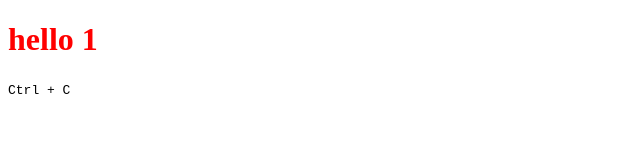
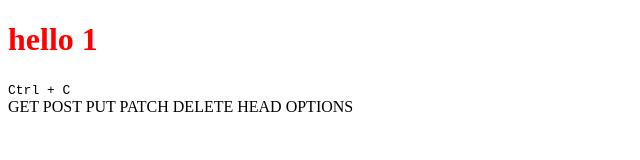
Before and after one commit to IslamanaChengzi/Start, a plain HTML site: page demo02node_server/static/index.html in a window 1280 px wide. Shown: the whole page, without its empty margins (0-640 px from the left). Drawn offline with Linux system fonts and the light colour scheme.

Commit message:
http动词

```diff
--- a/demo02node_server/static/index.html
+++ b/demo02node_server/static/index.html
@@ -2,8 +2,17 @@
 <html lang="en">
 <head>
     <meta charset="UTF-8">
+
+    <meta name="auhtor" congtent="chengzi">
+    <!-- 作者 -->
+    <meta name="keyword" congtent="chengzi">
+    <!-- seo优化 -->
+    <meta name="description" content="前端开发">
+    <!-- 描述 -->
+
     <meta name="viewport" content="width=device-width, initial-scale=1.0">
     <meta http-equiv="X-UA-Compatible" content="ie=edge">
+    <!-- 指定网页的兼容性模式设置。 meta标签指定的优先级大于http header -->
     <title>Document</title>
     <link rel="stylesheet" href="./css/style.css">
 </head>
@@ -11,5 +20,18 @@
     <h1> hello 1</h1>
     <kbd>Ctrl + C</kbd>
     <script src="./js/main.js"></script>
+
+    <form action="">
+        GET
+        POST
+        PUT
+        PATCH
+        DELETE
+        HEAD
+        OPTIONS
+    </form>
+
 </body>
 </html>
+
+<!-- 协议指定的字符编码方式，大于页面规定的字符编码方式 -->
```
